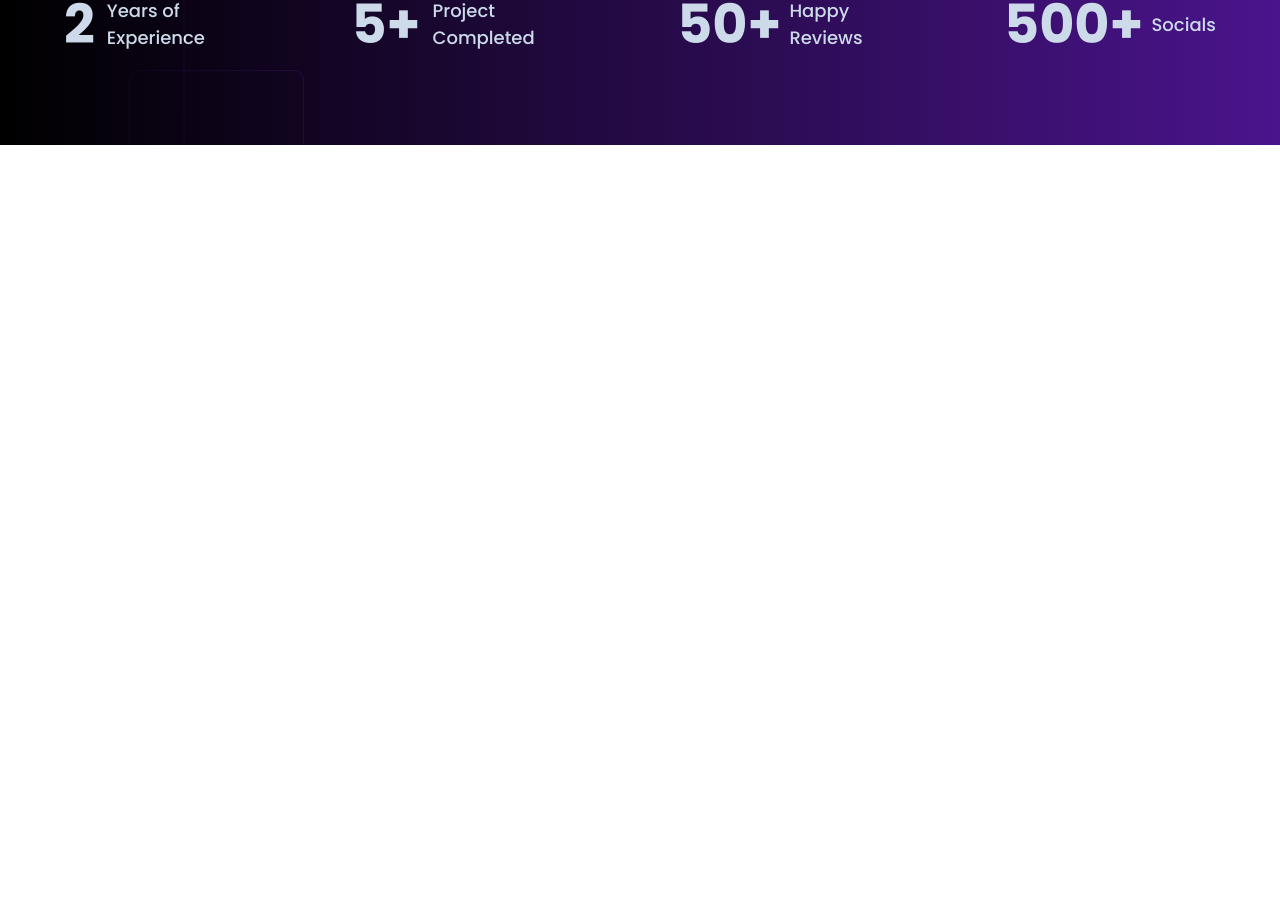
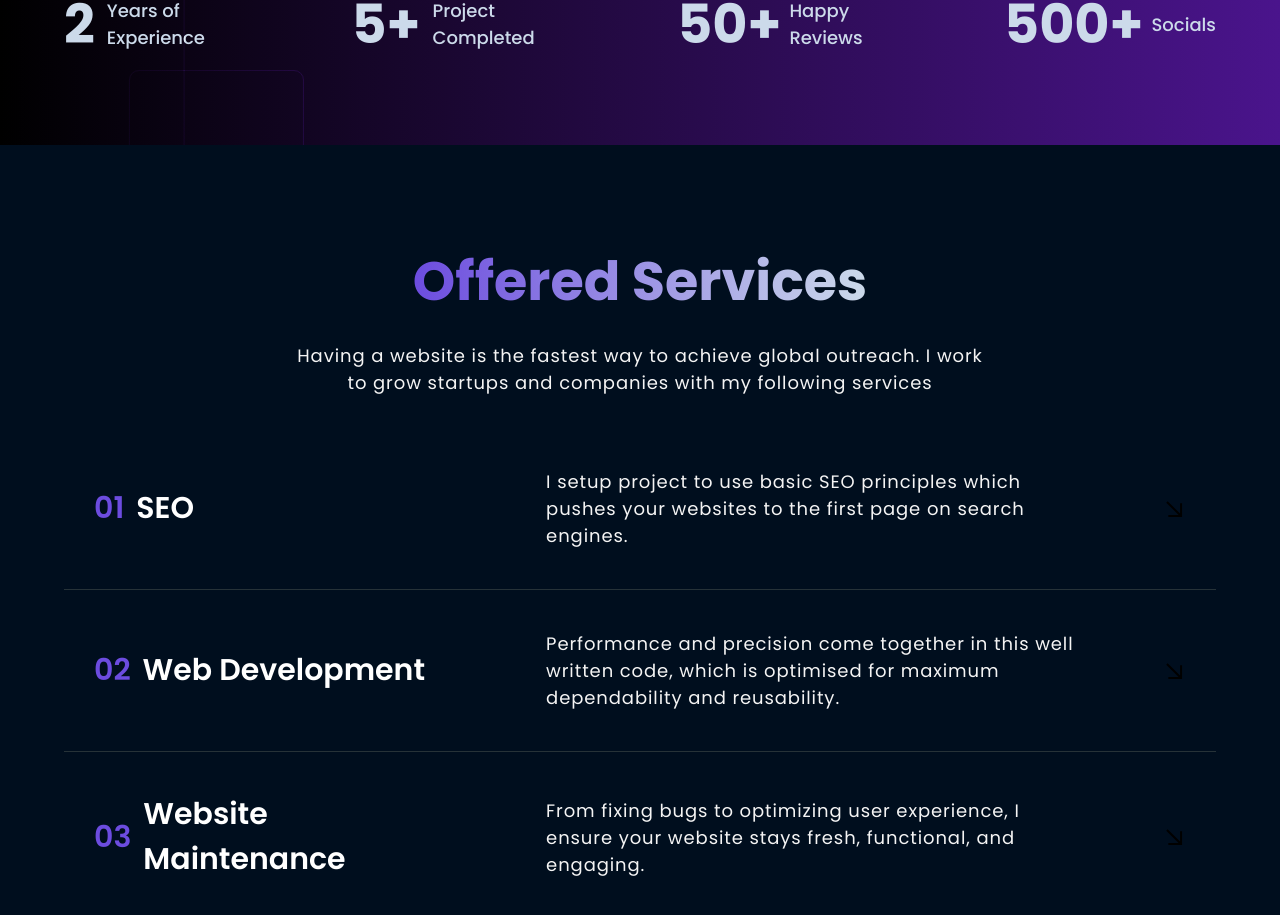
Before and after one commit to Blacknese96/Greggs-portfolio, a React (Vite) app: page / in a window 1280 px wide. Shown: the part 767-1682 px from the top of the page. Before the commit the page ends 912 px from the top, so only its background shows below. Built offline with nearby package versions, Linux system fonts and the light colour scheme.

Commit message:
implement offered serviceservices

```diff
--- a/src/components/HeroBanner.tsx
+++ b/src/components/HeroBanner.tsx
@@ -25,7 +25,7 @@ import CountUpExp from './CountUp';
       setHover(false);
     };
     return (
-      <div className="w-full relative h-full min-h-screen text-white font-poppins backdrop-blur-lg bg-gradient-to-r from-black to-purple-900 flex flex-col justify-center items-center">
+      <section className="w-full relative h-full min-h-screen text-white font-poppins backdrop-blur-lg bg-gradient-to-r from-black to-purple-900 flex flex-col justify-center items-center">
         <div className=" max-w-[1440px] w-full md:mx-auto px-[5%] pt-20 pb-10">
           <div className='flex gap-5 justify-between items-center mb-16 w-full'>
           <div className='flex flex-col max-w-[625px]'>
@@ -74,7 +74,7 @@ import CountUpExp from './CountUp';
           <div className="absolute top-[25%] right-[25%]">{topRightBox}</div>
           <div className="absolute bottom-0 left-32">{bottomRightBox}</div>
         </div>
-      </div>
+      </section>
     );
   };
 
--- /dev/null
+++ b/src/components/MyService.tsx
@@ -0,0 +1,72 @@
+import { motion } from 'framer-motion';
+import { useState } from 'react';
+import { GrLinkNext } from 'react-icons/gr';
+
+const MyService = () => {
+    const [hoverIndex, setHoverIndex] = useState(-1); // Initialize hover index state
+
+    const handleMouseEnter = (index) => {
+        setHoverIndex(index); // Set the hover index to the index of the item being hovered over
+    };
+
+    const handleMouseLeave = () => {
+        setHoverIndex(-1); // Reset hover index when mouse leaves
+    };
+
+    const myService = [
+        {
+            id: '01',
+            title: 'SEO',
+            desc: 'I setup project to use basic SEO principles which pushes your websites to the first page on search engines.',
+        },
+        {
+            id: '02',
+            title: 'Web Development',
+            desc: 'Performance and precision come together in this well written code, which is optimised for maximum dependability and reusability.',
+        },
+        {
+            id: '03',
+            title: 'Website Maintenance',
+            desc: 'From fixing bugs to optimizing user experience, I ensure your website stays fresh, functional, and engaging.',
+        },
+    ];
+
+    return (
+        <section className='w-full h-full font-poppins bg-nightBlue'>
+            <div className='flex flex-col justify-center items-center py-24 px-[5%] max-w-[1440px] max-auto'>
+                <h2 className='text-2xl mb-5 text-transparent bg-clip-text bg-gradient-to-r from-[#6C4CDF] to-secondary'>Offered Services</h2>
+                <p className='text-base max-w-[695px] text-center tracking-wider text-[#f4f4f4] mb-8'>Having a website is the fastest way to achieve global outreach. I work to grow startups and companies with my following services</p>
+
+                <div className="w-full">
+                    {myService.map((service, index) => (
+                        <motion.div
+                            key={index}
+                            whileHover={{ scale: 1.01 }}
+                            onMouseEnter={() => handleMouseEnter(index)}
+                            onMouseLeave={handleMouseLeave}
+                            className={`border-b border-blue-gray-900 w-full py-10 px-[30px] gap-5  flex items-center justify-between ${hoverIndex === index ? 'bg-gradient-to-r from-blue-gray-900 to-purple-900' : ''}`}
+                        >
+                            <div className='flex items-center gap-3 w-[35%]'>
+                                <h4 className='text-lg text-primary'>{service.id}</h4>
+                                <h4 className='text-lg text-white'>{service.title}</h4>
+                            </div>
+
+                            <div className='w-1/2'>
+                                <p className="text-base tracking-wider text-[#f4f4f4] ">
+                                    {service.desc}
+                                </p>
+                            </div>
+
+                           <div className={`${hoverIndex === index? '-rotate-45 scale-100':'rotate-45 scale-100'} transition-transform ease-in-out duration-300`}>
+                           <GrLinkNext color="#fff" fontSize="24px" />
+                           </div>
+
+                        </motion.div>
+                    ))}
+                </div>
+            </div>
+        </section>
+    )
+}
+
+export default MyService;
--- a/src/pages/Home.tsx
+++ b/src/pages/Home.tsx
@@ -1,10 +1,12 @@
 import HeroBanner from "../components/HeroBanner";
+import MyService from "../components/MyService";
 
 
 const Home = () => {
   return (
    <div className="w-full overflow-hidden">
       <HeroBanner/>
+      <MyService/>
    </div>
   );
 };
```
